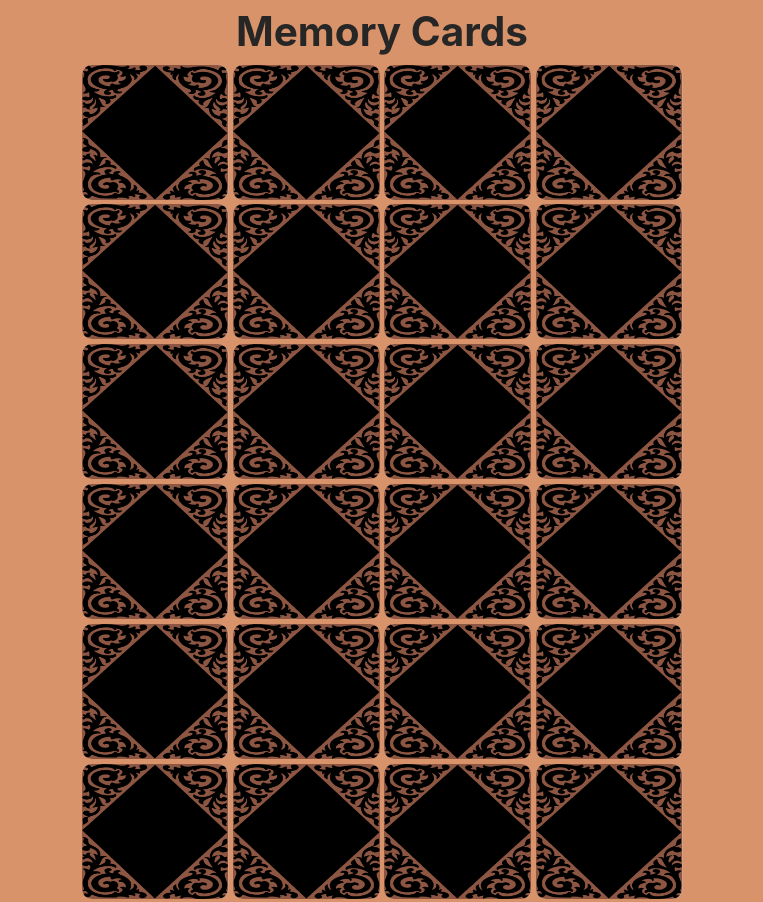
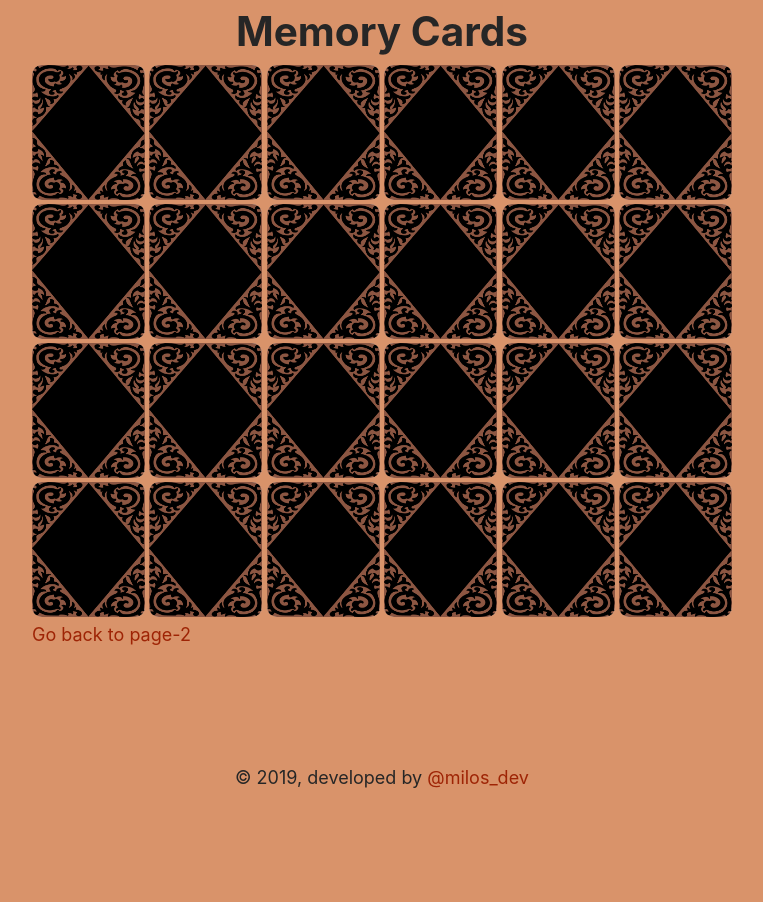
Before and after one commit to obrovacm/memory-cards, a Gatsby site: page / in a window 1280 px wide. Shown: the top 902 px of the page, without its empty margins (258-1021 px from the left). After the commit the page ends 800 px from the top, so only its background shows below. Built offline with nearby package versions, Linux system fonts and the light colour scheme; Gatsby itself is replaced by a stand-in of ours.

Commit message:
layout done

```diff
--- a/gatsby-config.js
+++ b/gatsby-config.js
@@ -21,8 +21,8 @@ module.exports = {
         name: `gatsby-starter-default`,
         short_name: `starter`,
         start_url: `/`,
-        background_color: `#663399`,
-        theme_color: `#663399`,
+        background_color: `#bf755a`,
+        theme_color: `#8c5642`,
         display: `minimal-ui`,
         icon: `src/images/card-back.png`, // This path is relative to the root of the site.
       },
--- a/src/components/card/card.module.scss
+++ b/src/components/card/card.module.scss
@@ -2,17 +2,30 @@
 
 .card {
   position: relative;
+  $gird-gap: calc(0.8em / 3);
   width: calc(25% - 0.2em);
-  margin: 0 calc(0.8em / 3) calc(0.8em / 3) 0;
+  margin: 0 $gird-gap $gird-gap 0;
   &:nth-child(4n) {
     margin-right: 0;
   }
-  height: 90px;
+  height: 95px;
   @include sm-screen {
     height: 120px;
   }
   @include md-screen {
     height: 135px;
+  }
+  @include lg-screen {
+    $gird-gap-lg: calc(1.2em / 5);
+    // height: 90px;
+    width: calc(100% / 6 - 0.2em);
+    margin: 0 $gird-gap-lg $gird-gap-lg 0;
+    &:nth-child(4n) {
+      margin-right: $gird-gap-lg;
+    }
+    &:nth-child(6n) {
+      margin-right: 0;
+    }
   }
 }
 
--- a/src/components/layout/layout.module.scss
+++ b/src/components/layout/layout.module.scss
@@ -42,6 +42,9 @@ code {
   @include md-screen {
     margin: $margin-md;
   }
+  @include lg-screen {
+    margin: $margin-lg;
+  }
 }
 
 .content {
--- a/src/components/layout/variables.scss
+++ b/src/components/layout/variables.scss
@@ -13,8 +13,9 @@ $shade2: $clay2;
 $primary: $reddish;
 
 $margin-min: 0 1em;
-$margin-sm: 0 6vw;
-$margin-md: 0 calc((100vw - 600px) / 2);
+$margin-sm: 0 8vw;
+$margin-md: 0 calc((100vw - 500px) / 2);
+$margin-lg: 0 calc((100vw - 700px) / 2);
 
 @mixin sm-screen {
   @media (min-width: 420px) {
@@ -23,7 +24,7 @@ $margin-md: 0 calc((100vw - 600px) / 2);
 }
 
 @mixin md-screen {
-  @media (min-width: 640px) {
+  @media (min-width: 600px) {
     @content;
   }
 }
```
